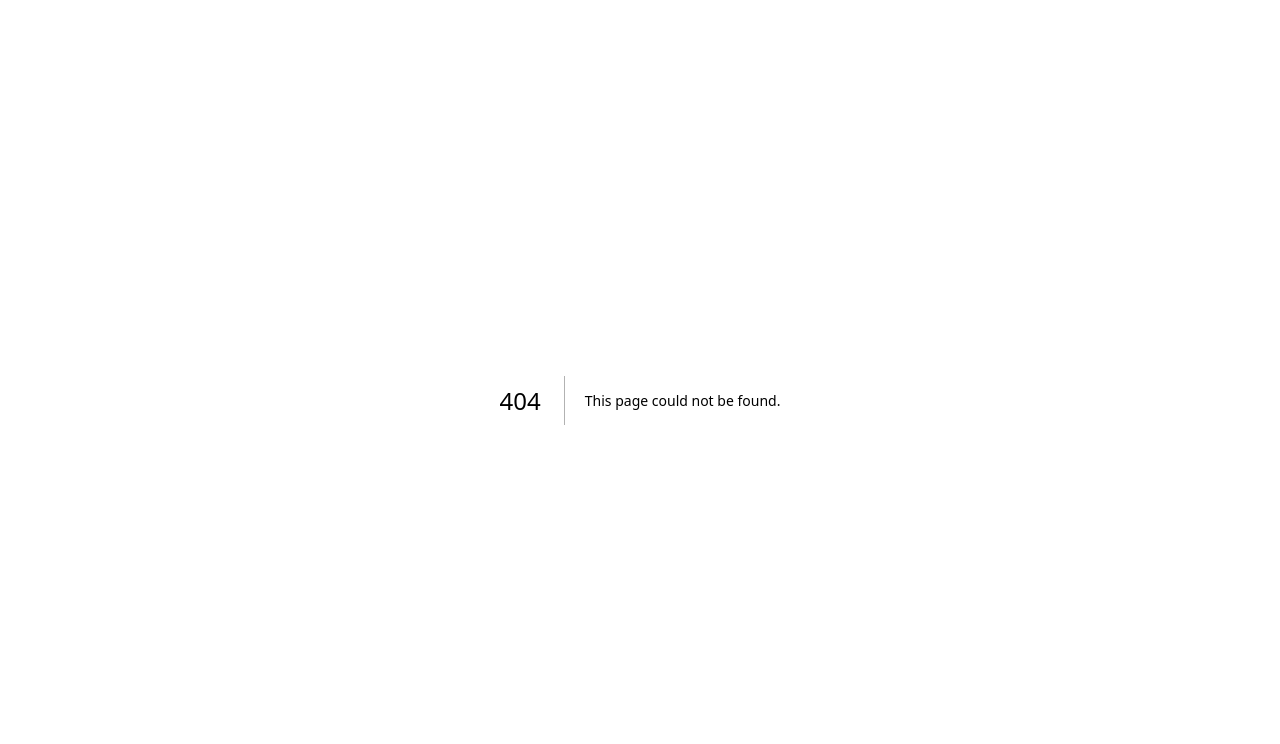
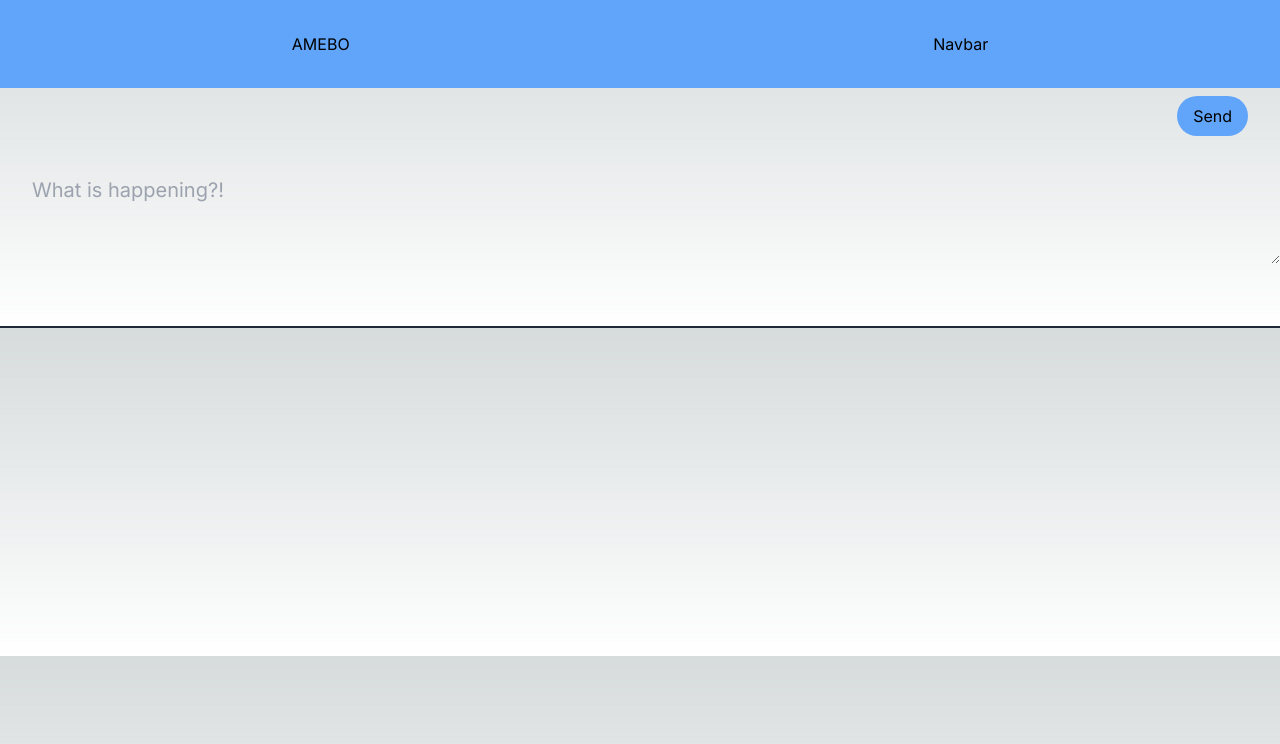
Before and after one commit to Olami007/Amebo, a Next.js app: page /feeds/compose in a window 1280 px wide. Before the commit this address had no page. Shown: the top 744 px of the page. Built offline with nearby package versions, Linux system fonts and the light colour scheme; no server answers.

Commit message:
compose amebo page created

```diff
--- /dev/null
+++ b/src/app/feeds/compose/page.jsx
@@ -0,0 +1,30 @@
+"use client";
+
+import Navbar from "@/components/Navbar/Navbar";
+import React from "react";
+
+const page = () => {
+  const handleSubmit = () => {
+    console.log("first");
+  };
+  return (
+    <div>
+      <Navbar />
+      <form onSubmit={handleSubmit}>
+        {/* <input type="text" placeholder="Title" />
+        <input type="text" placeholder="Desc" />
+        <input type="text" placeholder="Image" /> */}
+        <button className="fixed right-8 top-24 p-2 px-4  bg-blue-400 rounded-3xl">
+          Send
+        </button>
+        <textarea
+          className="bg-inherit text-white w-full p-8 text-xl border-0 border-transparent my-14"
+          placeholder="What is happening?!"
+        ></textarea>
+      </form>
+      <div className="border-b-2 border-gray-800"></div>
+    </div>
+  );
+};
+
+export default page;
```
